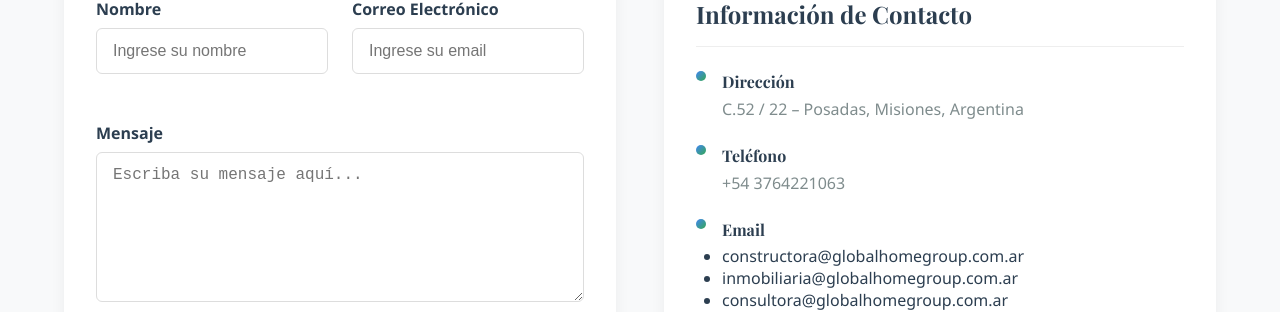
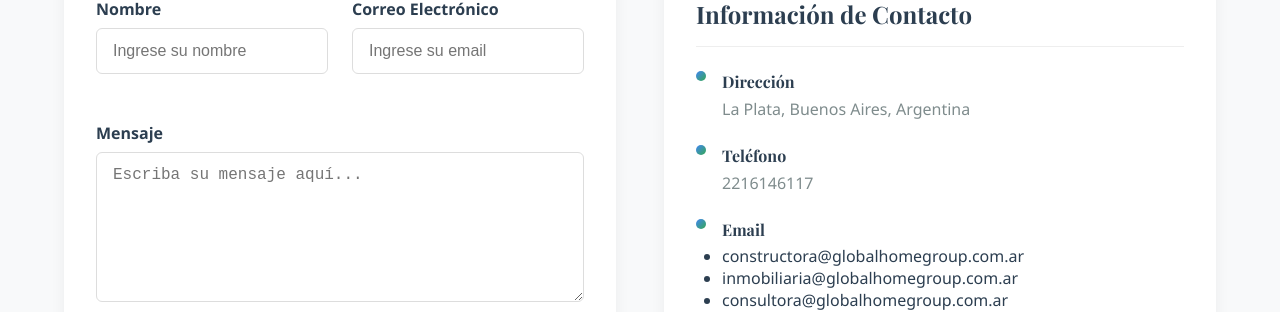
Before and after one commit to eduardocarlostoledo/altoimpacto, a React (Vite) app: page /contacto in a window 1280 px wide. Shown: the part 387-699 px from the top of the page. Built offline with nearby package versions, Linux system fonts and the light colour scheme; no server answers.

Commit message:
ajustes en datos de contacto y direccion del cliente

```diff
--- a/src/components/contact.jsx
+++ b/src/components/contact.jsx
@@ -140,7 +140,7 @@ const Contact = ({ data }) => {
               <div className="info-icon"><i className="fas fa-map-marker-alt"></i></div>
               <div className="info-content">
                 <h4>Dirección</h4>
-                <p>C.52 / 22 – Posadas, Misiones, Argentina</p>
+                <p> La Plata, Buenos Aires, Argentina</p>
               </div>
             </div>
 
@@ -148,7 +148,7 @@ const Contact = ({ data }) => {
               <div className="info-icon"><i className="fas fa-phone-alt"></i></div>
               <div className="info-content">
                 <h4>Teléfono</h4>
-                <p>+54 3764221063</p>
+                <p>2216146117</p>
               </div>
             </div>
 
```
